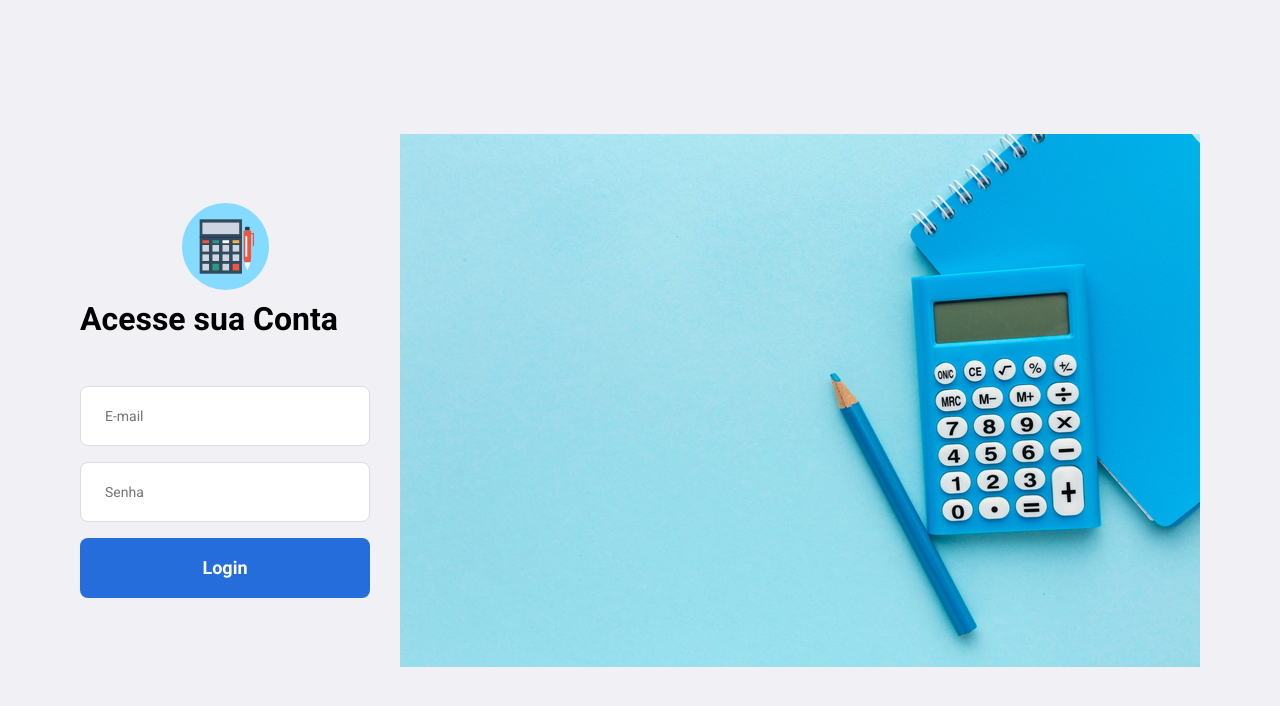
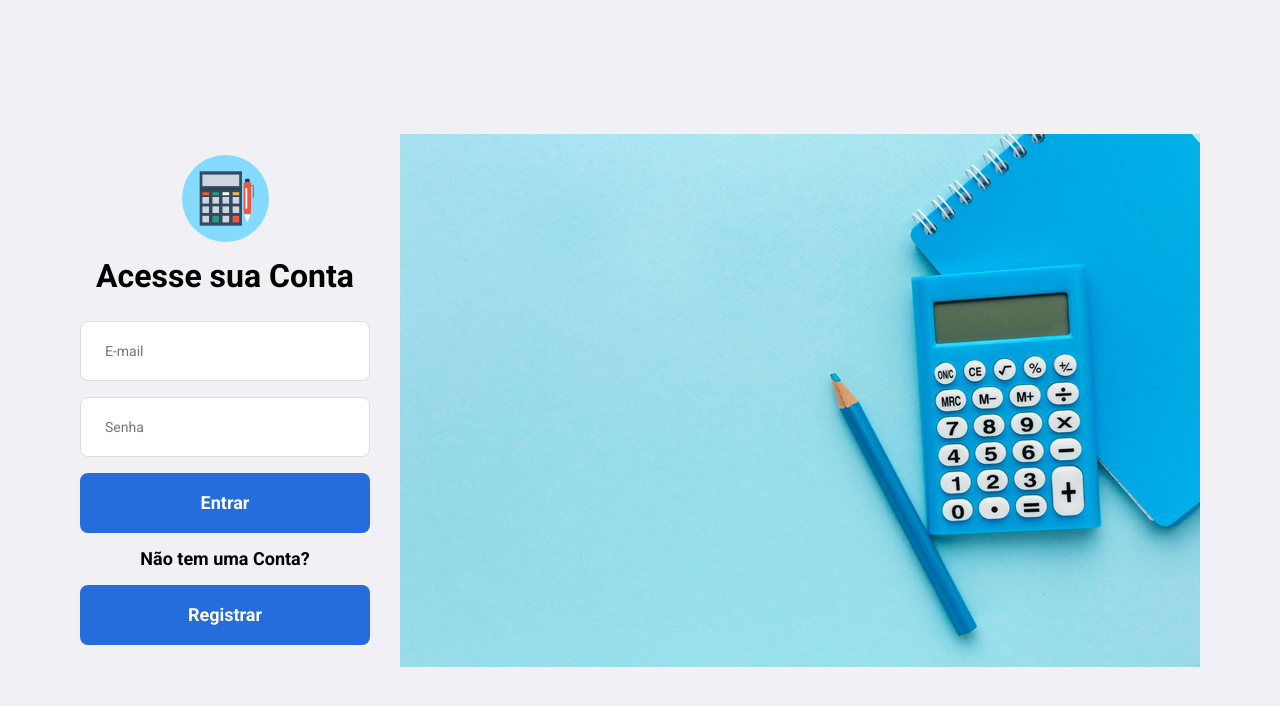
Before and after one commit to LucasSabatini/CalculadoraParaPrecificacao_Frontend, a React (Create React App) app: page / in a window 1280 px wide. Shown: the top 706 px of the page. Built offline with nearby package versions, Linux system fonts and the light colour scheme.

Commit message:
Implementação da integração com a API

```diff
--- a/src/pages/Login/index.js
+++ b/src/pages/Login/index.js
@@ -1,25 +1,57 @@
-import React from 'react';
+import React, { useState } from 'react';
+import { useNavigate } from 'react-router-dom'
 import './styles.css';
 
+import api from '../../services/api';
 import calc_image from '../../assets/calc_image.jpg'
 import logoImage from '../../assets/logoImage.svg'
 
 export default function Login() {
+
+    const [email, setEmail] = useState('');
+    const [password, setPassword] = useState('');
+
+    const navigate = useNavigate();
+    const routeChange = () => {
+        const path = '/register';
+        navigate(path);
+    };
+
+    async function login(e) {
+        e.preventDefault();
+
+        const data = {
+            email,
+            password,
+        };
+
+        try {
+            const response = await api.post('api/auth/authenticate', data);
+
+            localStorage.setItem('token', response.data.token)
+            navigate('/rawmaterials')
+        } catch (err) {
+            alert('Login falhou! Tente novamente.');
+        }
+    };
+
     return (
         <div className="login-container">
             <section className="form">
                 <img src={logoImage} alt='Sabatini Logo'/>
-                <form>
+                <form onSubmit={login}>
                     <h1>Acesse sua Conta</h1>
-                    <input placeholder='E-mail'/>
-                    <input type='password' placeholder='Senha'/>
+                    <input placeholder='E-mail' value={email} onChange={e => setEmail(e.target.value)}/>
+                    <input type='password' placeholder='Senha' value={password} onChange={e => setPassword(e.target.value)}/>
+                    <button className='button' type='submit'>Entrar</button>
+                </form>
 
-                    <button className='button' type='submit'>Login</button>
-                </form>
+                <h1>Não tem uma Conta?</h1>
+                <button className='button' type='submit' onClick={routeChange}>Registrar</button>
 
             </section>
 
-            <img src={calc_image} alt='Login'/>
+            <img src={calc_image} alt='Entrar'/>
 
         </div>
     )
--- a/src/pages/Login/styles.css
+++ b/src/pages/Login/styles.css
@@ -25,5 +25,12 @@
 
 .login-container section.form form h1 {
     font-size: 32px;
-    margin-bottom: 32px;
+    margin-bottom: 10px;
+    text-align: center;
 }
+
+.login-container section h1 {
+    text-align: center;
+    font-size: 18px;
+    margin-top: 15px;
+}
```
